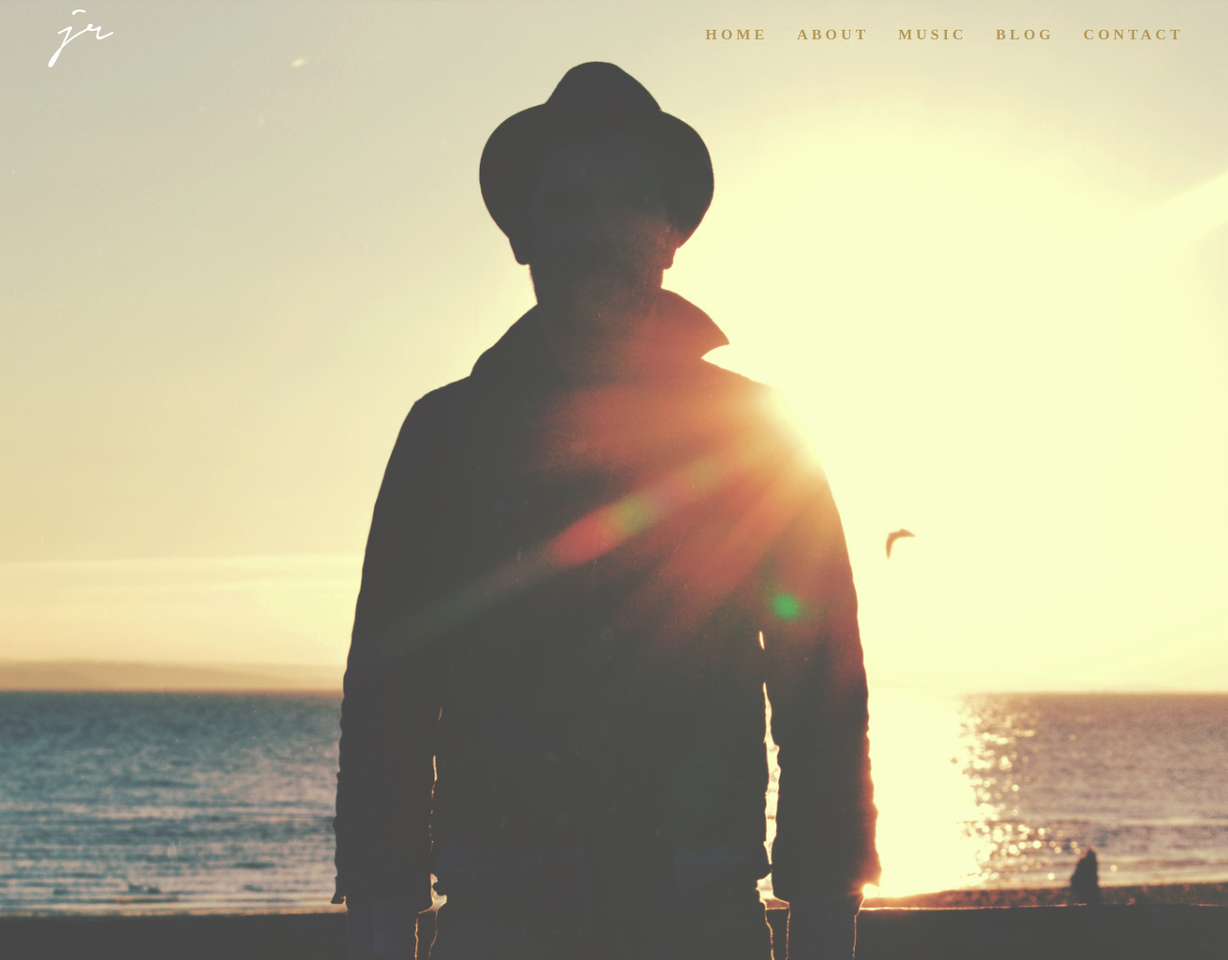
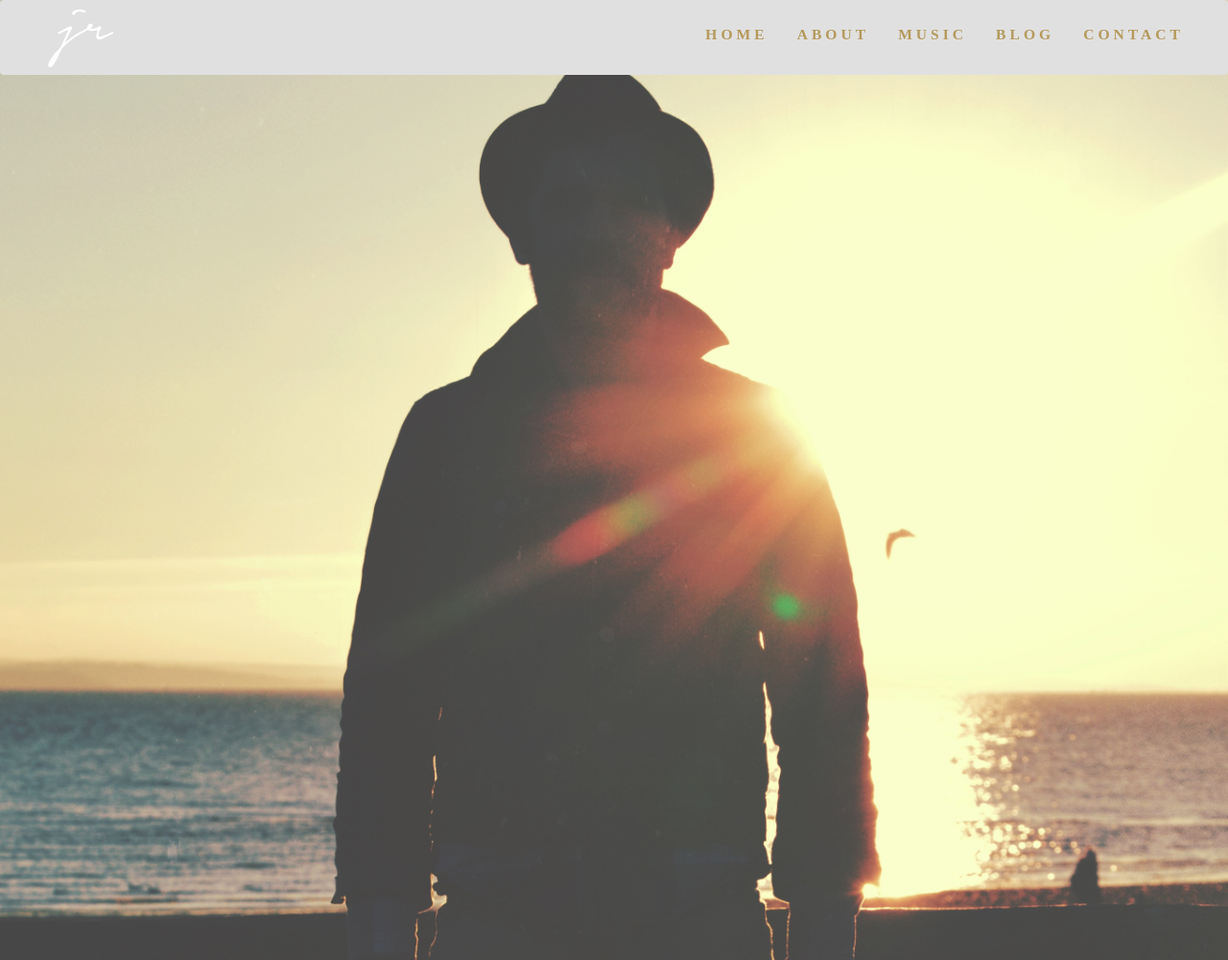
Before and after one commit to JimRogers/jimrogerswebsite, a Jekyll site: the page built from index.html, in a window 1280 px wide and 1000 px high. Shown: the whole window at 96% size. Built offline with Jekyll 4.4.1, drawn with Linux system fonts in a browser that asks for light colours; some web fonts are replaced.

Commit message:
Amend navbar colour

```diff
--- a/css/style.css
+++ b/css/style.css
@@ -88,8 +88,9 @@ header nav ul li a:hover {
   width:12%;
 }
 .navbar-default {
-  background-color: transparent;
+  background-color: #e0e0e0;
   border-color: transparent;
+  padding-bottom:5px;
 }
 
 /*---------------------
```
